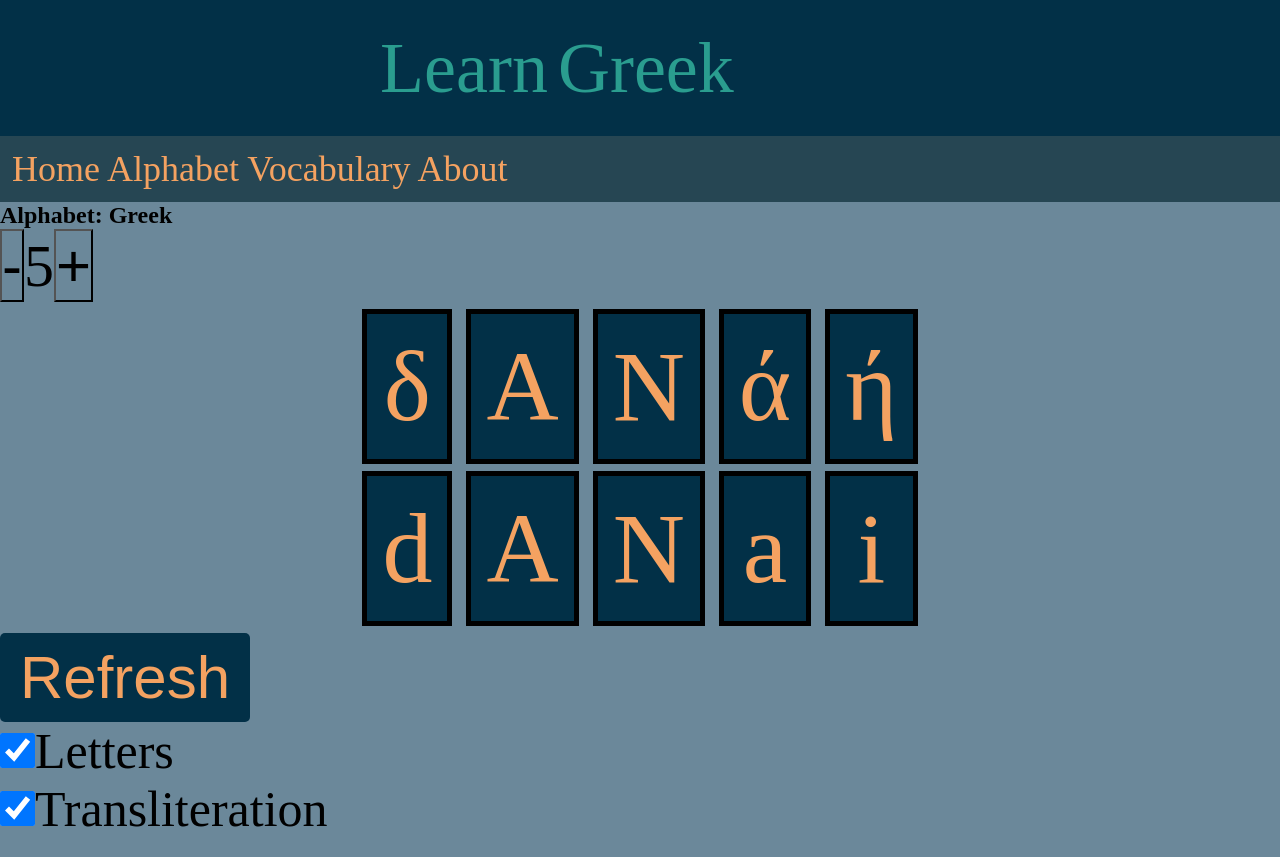
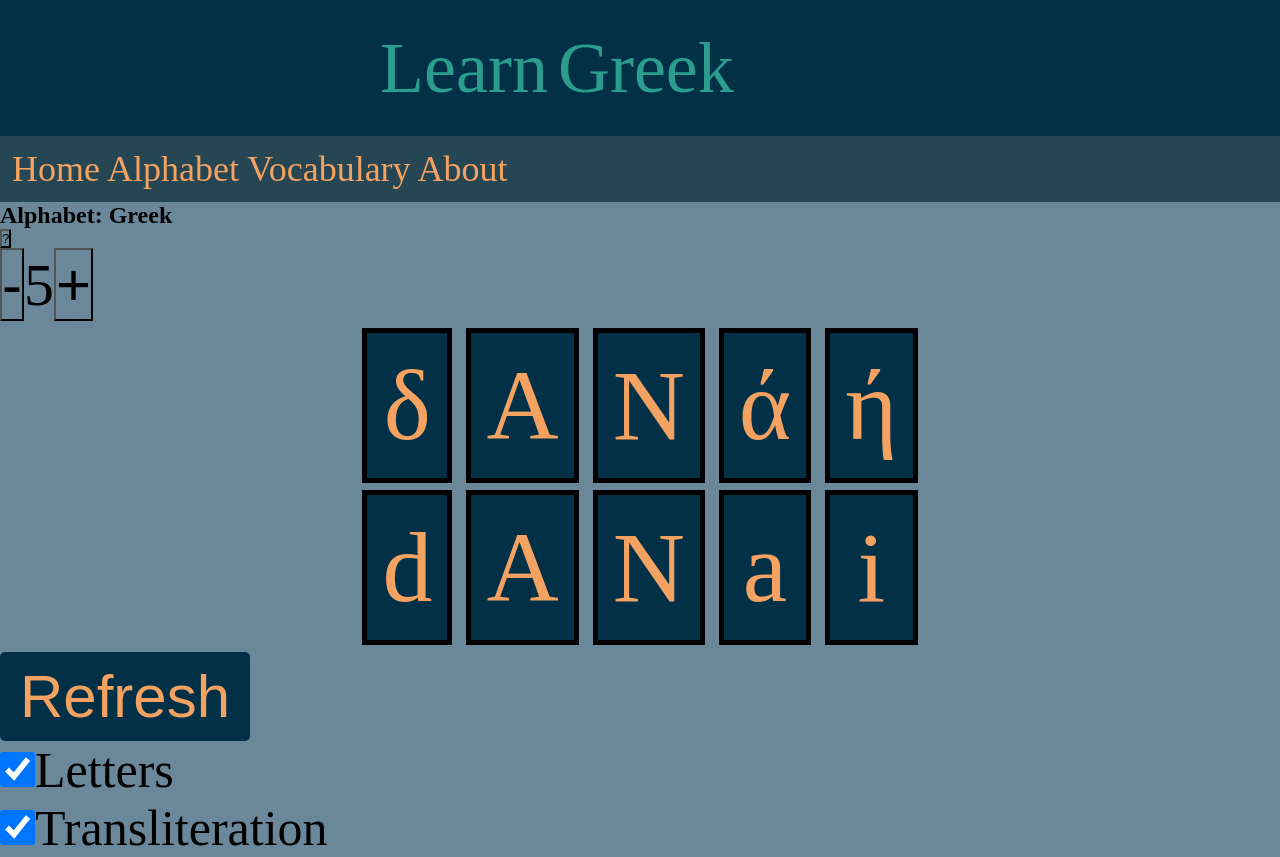
Before and after one commit to ciro-t-t-ferreira/learn_language, a React (Vite) app in the folder front/: page /alphabet in a window 1280 px wide. Built offline with nearby package versions, Linux system fonts and the light colour scheme.

Commit message:
creat modal for showing the whole alphabet

```diff
--- /dev/null
+++ b/front/src/components/AlphabetHelp.jsx
@@ -0,0 +1,21 @@
+import { useLanguageContext } from "../hooks/useLanguageContext";
+import { dictionaryMapping } from "../utilities/dictionaries";
+
+
+const AlphabetHelp = () => {
+    const { language } = useLanguageContext()
+    const dictionary = dictionaryMapping[language]
+
+    return (
+        <div className="alphabet-help">
+            {Object.entries(dictionary).map(([key, value]) => (
+                <div key={key}>
+                    <span>{key}: </span>
+                    <span>{value}</span>
+                </div>
+            ))}
+        </div>
+    );
+}
+
+export default AlphabetHelp;
--- a/front/src/pages/Alphabet.jsx
+++ b/front/src/pages/Alphabet.jsx
@@ -1,16 +1,28 @@
 import { useLanguageContext } from "../hooks/useLanguageContext";
 import LetterBlocks from "../components/LetterBlocks";
 import NumberAdjust from "../components/NumberAdjust";
+import Modal from "../components/Modal";
+import alphabetHelp from "../components/AlphabetHelp"
 import { useState } from "react";
 
 
 const AlphabetPage = () => {
     const { language } = useLanguageContext()
     const [blockQuantity, setBlockQuantity] = useState(5);
+    const [modal, setModal]     = useState(false);
+
+    const toggleModal = () => {
+        setModal(!modal)
+    }
 
     return (
         <div className="home">
             <h2>Alphabet: { language } </h2>
+            <button onClick={toggleModal}>?</button>
+            {modal &&
+            <Modal
+            ModalContent = { alphabetHelp }
+            toggleModal = { toggleModal } />}
             <NumberAdjust
              blockQuantity={blockQuantity}
              setBlockQuantity={setBlockQuantity}
--- a/front/src/pages/Vocabulary.jsx
+++ b/front/src/pages/Vocabulary.jsx
@@ -16,7 +16,7 @@ const VocabularyPage = () => {
           {modal &&
           <Modal
             ModalContent = { EntryFormModal }
-            toggleModal = {toggleModal} />}
+            toggleModal = { toggleModal } />}
           <button
            className="add-entry"
            onClick={toggleModal}>ADD
```
